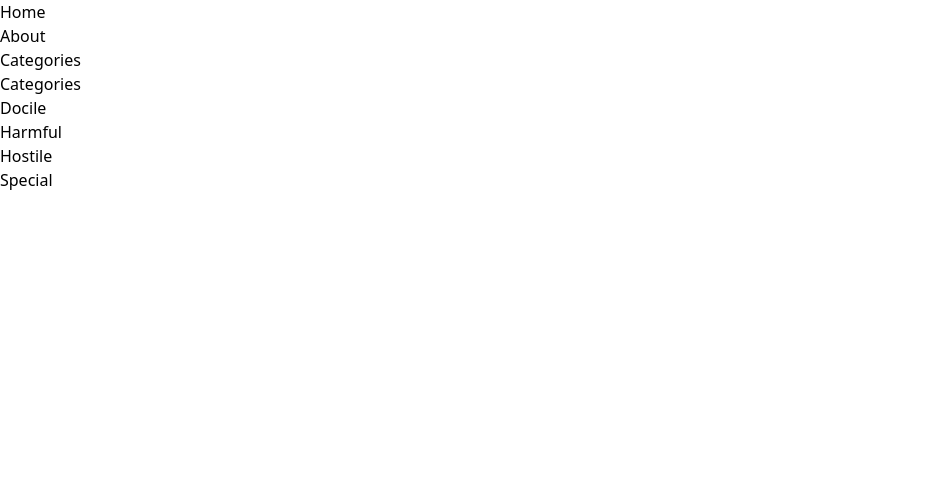
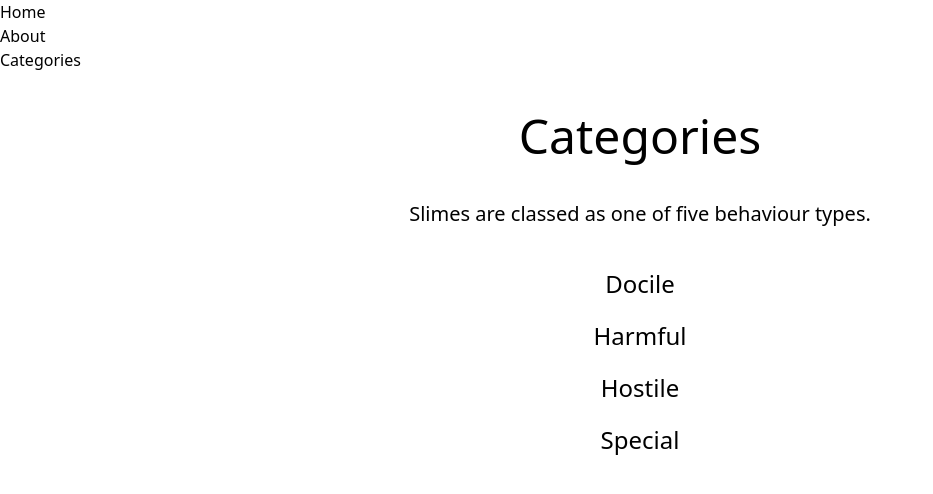
Before and after one commit to curiousConductor49/iota-index, a React (Vite) app: page /categories in a window 1280 px wide. Shown: the top 494 px of the page, without its empty margins (0-933 px from the left). Built offline with nearby package versions, Linux system fonts and the light colour scheme.

Commit message:
Build categories page

```diff
--- a/src/pages/Categories.jsx
+++ b/src/pages/Categories.jsx
@@ -3,8 +3,9 @@ import { Link } from 'react-router'
 function Categories() {
     return (
         <>
-            <h1>Categories</h1>
-            <ul>
+            <h1 className="text-center font-sans text-5xl m-10">Categories</h1>
+            <p className="text-center font-sans text-xl mb-10">Slimes are classed as one of five behaviour types.</p>
+            <ul className="text-center font-sans text-2xl flex flex-col gap-5">
                 <li><Link to="/categories/docile">Docile</Link></li>
                 <li><Link to="/categories/harmful">Harmful</Link></li>
                 <li><Link to="/categories/hostile">Hostile</Link></li>
```
